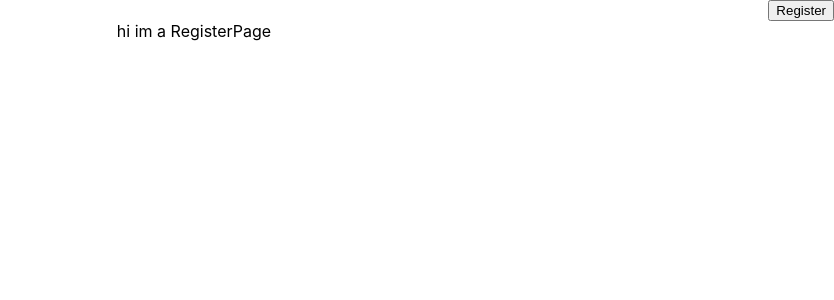
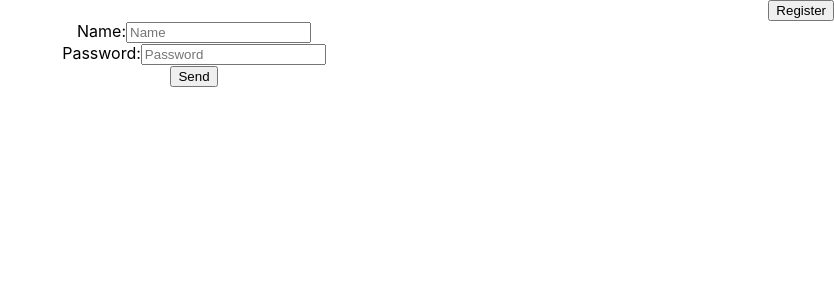
Before and after one commit to SyntaxPanda/BooCom, a React (Create React App) app in the folder frontend/: page /register in a window 1280 px wide. Shown: the top 300 px of the page, without its empty margins (446-1280 px from the left). Built offline with nearby package versions, Linux system fonts and the light colour scheme.

Commit message:
install mui, add input fields

```diff
--- a/frontend/package.json
+++ b/frontend/package.json
@@ -3,6 +3,9 @@
   "version": "0.1.0",
   "private": true,
   "dependencies": {
+    "@emotion/react": "^11.11.0",
+    "@emotion/styled": "^11.11.0",
+    "@mui/material": "^5.13.1",
     "@testing-library/jest-dom": "^5.16.5",
     "@testing-library/react": "^13.4.0",
     "@testing-library/user-event": "^13.5.0",
--- a/frontend/src/Pages/RegisterPage.tsx
+++ b/frontend/src/Pages/RegisterPage.tsx
@@ -5,7 +5,19 @@ export default function RegisterPage() {
 
     return (
         <div>
-            hi im a RegisterPage
+            <form>
+                <div>
+                    Name:
+                    <input placeholder="Name"  type="text"/>
+                </div>
+                <div>
+                    Password:
+                    <input placeholder={"Password"} type="text"/>
+                </div>
+                <div>
+                    <button>Send</button>
+                </div>
+            </form>
         </div>
     );
 }
```
Also changed, not shown: 1 other file (tests, documents, lock files or other folders).
